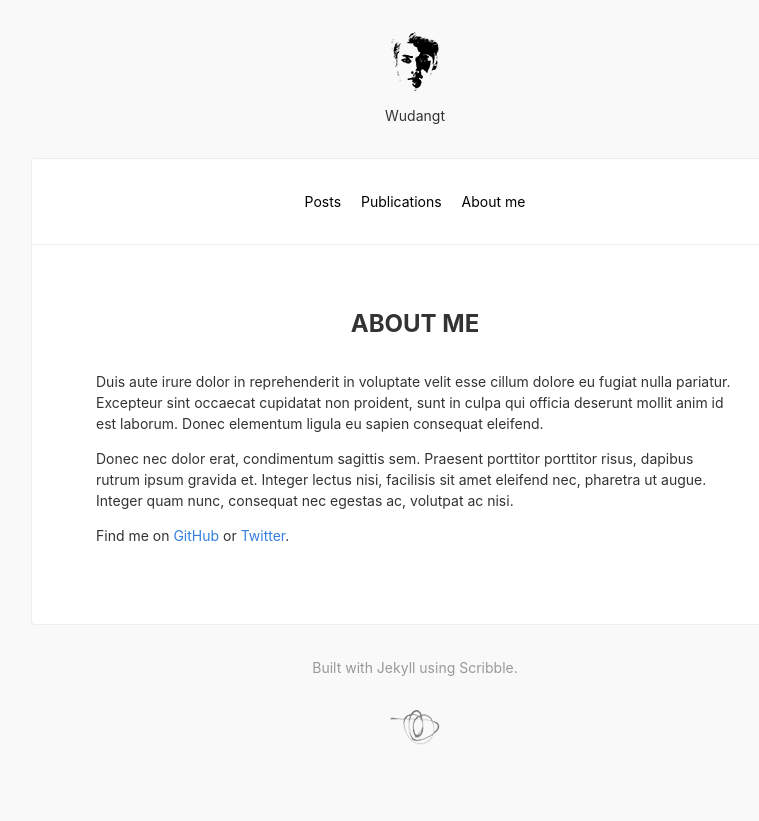
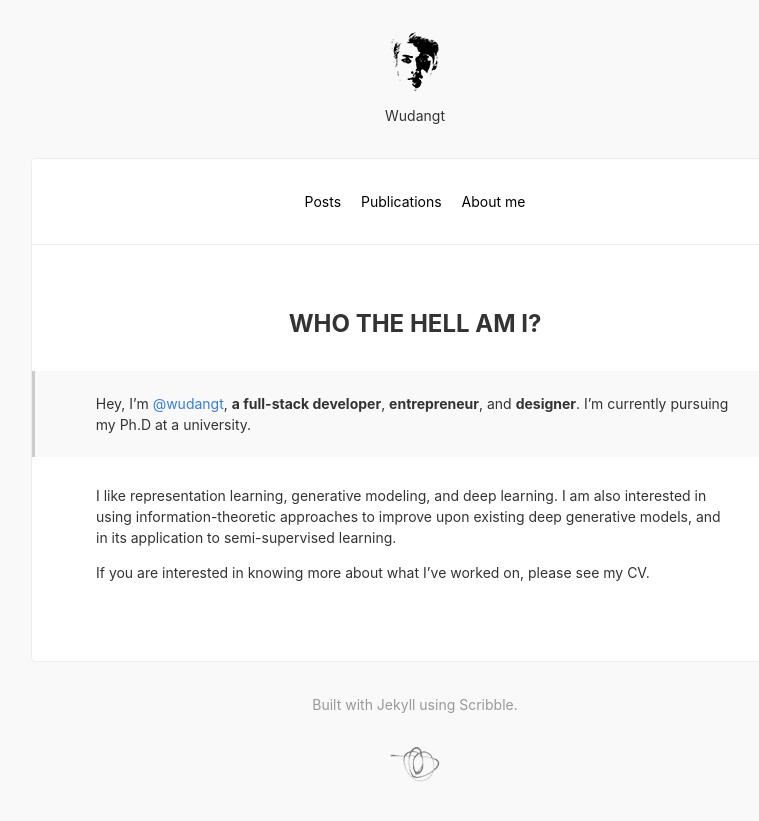
Before and after one commit to wudangt/wudangt.github.io, a Jekyll site: the page built from about.md, in a window 1280 px wide. Shown: the top 821 px of the page, without its empty margins (225-984 px from the left). Built offline with Jekyll 4.4.1, drawn with Linux system fonts in a browser that asks for light colours; nearby versions of some CDN libraries.

```diff
--- a/about.md
+++ b/about.md
@@ -1,9 +1,9 @@
 ---
-title: About me
+title: Who the hell am I?
 ---
 
-Duis aute irure dolor in reprehenderit in voluptate velit esse cillum dolore eu fugiat nulla pariatur. Excepteur sint occaecat cupidatat non proident, sunt in culpa qui officia deserunt mollit anim id est laborum. Donec elementum ligula eu sapien consequat eleifend.
+>Hey, I'm [@wudangt](https://github.com/wudangt), **a full-stack developer**, **entrepreneur**, and **designer**. I'm currently pursuing my Ph.D at a university.
 
-Donec nec dolor erat, condimentum sagittis sem. Praesent porttitor porttitor risus, dapibus rutrum ipsum gravida et. Integer lectus nisi, facilisis sit amet eleifend nec, pharetra ut augue. Integer quam nunc, consequat nec egestas ac, volutpat ac nisi.
+I like representation learning, generative modeling, and deep learning. I am also interested in using information-theoretic approaches to improve upon existing deep generative models, and in its application to semi-supervised learning.
 
-Find me on [GitHub](https://github.com/muan) or [Twitter](https://twitter.com/muanchiou).
+If you are interested in knowing more about what I’ve worked on, please see my CV.
```
Also changed, not shown: _posts/2019-06-20-what-is-deep-learning.md (added, +5 -0 lines).
